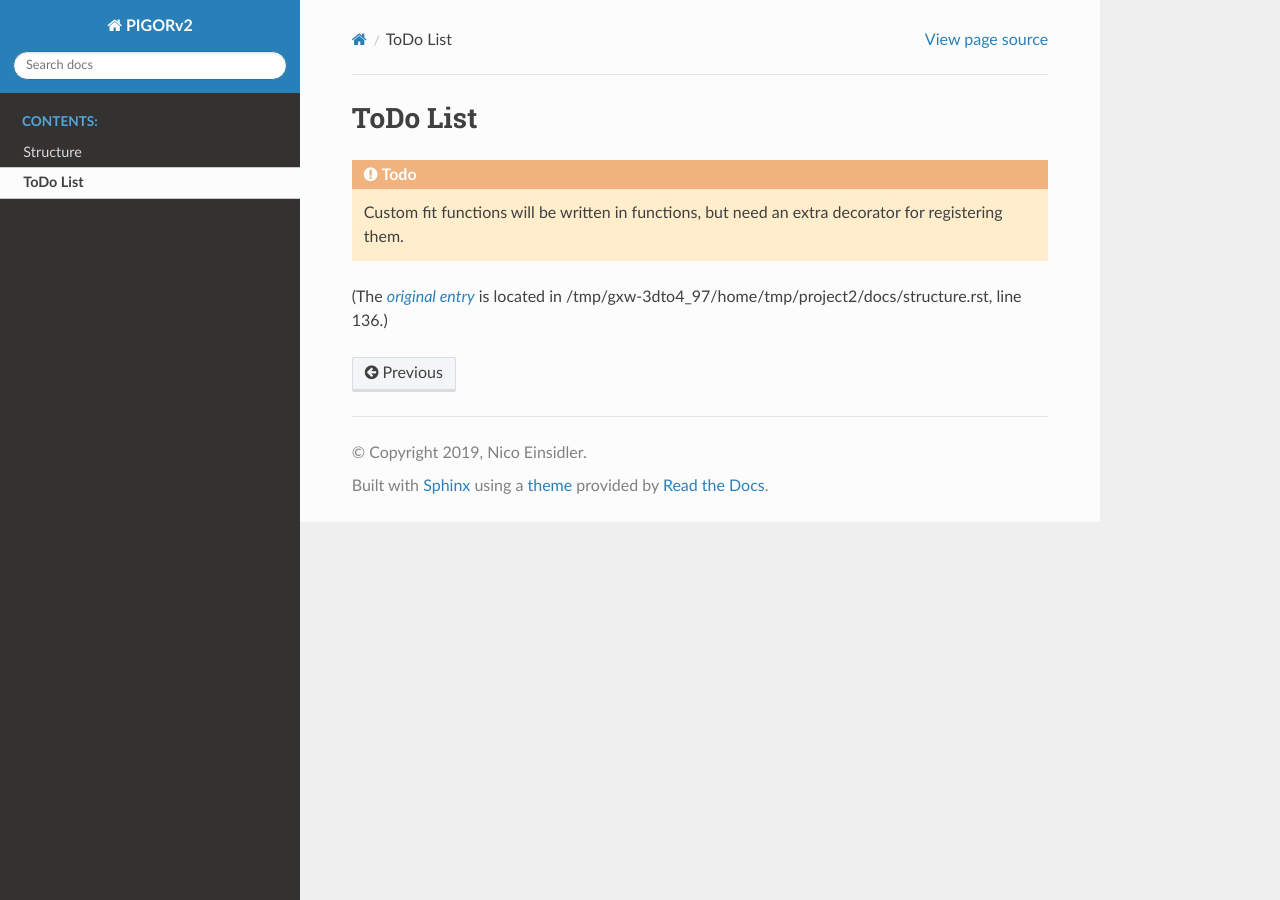
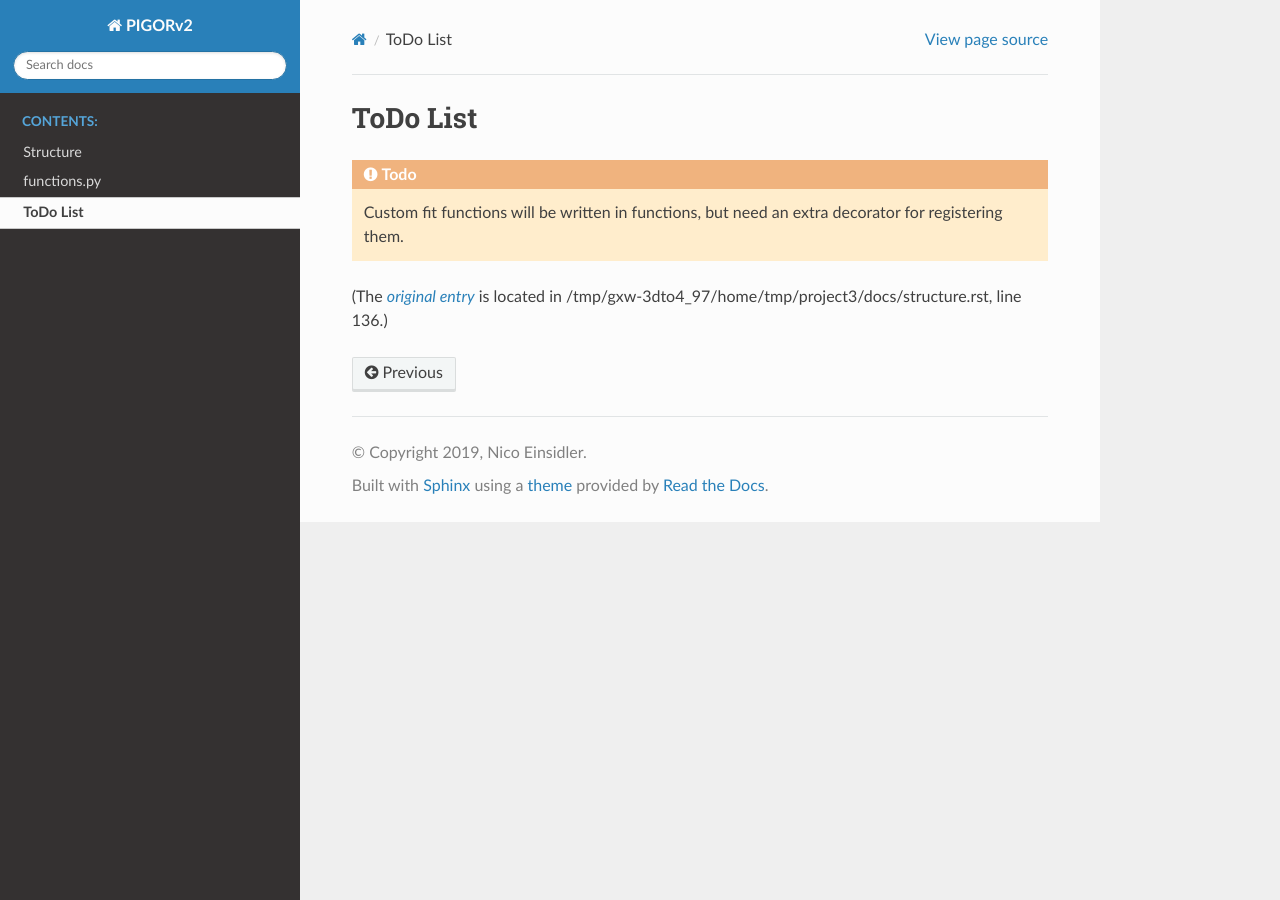
Before and after one commit to nicoeinsidler/pigor2, a Sphinx documentation site: the page built from docs/todo.rst, in a window 1280 px wide. Built offline with Sphinx 7.4.7 and the Read the Docs theme 2.0.0, drawn with Linux system fonts in a browser that asks for light colours.

Commit message:
added doc about functions.py

```diff
--- a/docs/index.rst
+++ b/docs/index.rst
@@ -16,6 +16,7 @@
     :caption: Contents:
 
     structure
+    functions-py
     todo
 
 
```
Also changed, not shown: docs/functions-py.rst (added, +20 -0 lines).
